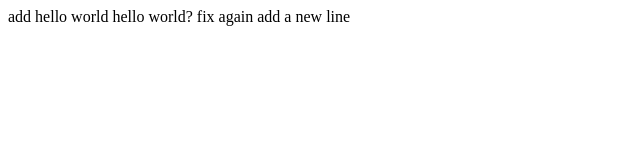
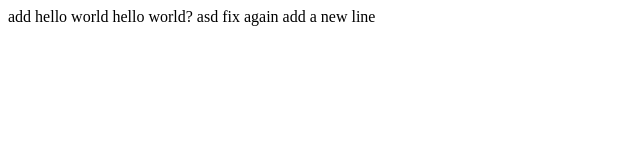
Before and after one commit to FairyRoc/learngit, a plain HTML site: page index.html in a window 1280 px wide. Shown: the full height of the page, 0-640 px from the left. Drawn offline with Linux system fonts and the light colour scheme.

Commit message:
Update index.html

```diff
--- a/index.html
+++ b/index.html
@@ -1,7 +1,7 @@
 add hello world
 <html>
     hello world?
-
+    asd
     fix again
     add a new line
 </html>
```
